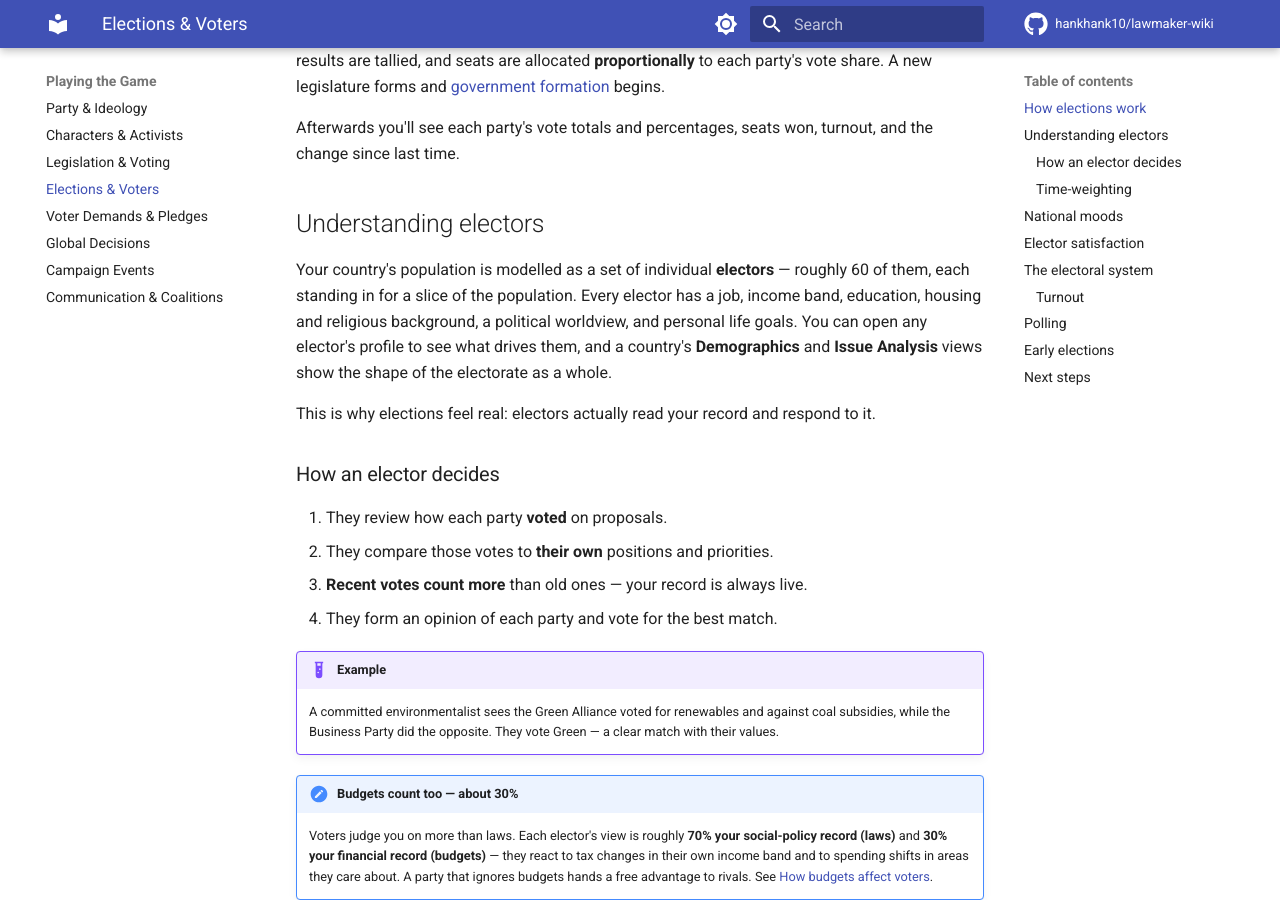
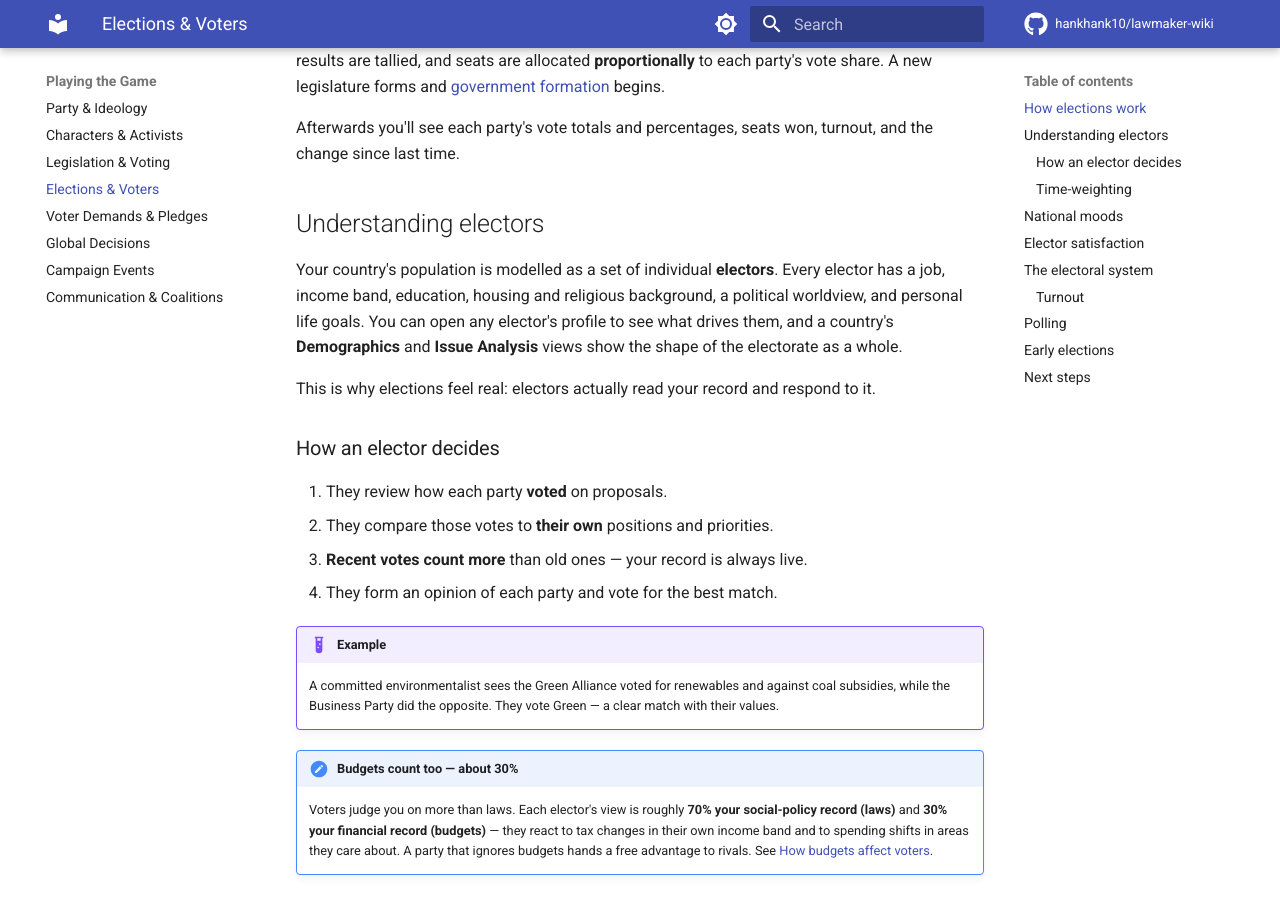
Before and after one commit to hankhank10/lawmaker-wiki, an MkDocs documentation site: the page built from docs/gameplay/elections.md, in a window 1280 px wide and 900 px high, scrolled down 373 px. Built offline with MkDocs 1.6.1 and Material for MkDocs 9.7.7, drawn with Linux system fonts in a browser that asks for light colours; comment, search, counter and statistics services are not loaded.

Commit message:
📝 Sync from private repo
Auto-synced from hankhank10/lawmaker/game-manual

```diff
--- a/docs/gameplay/elections.md
+++ b/docs/gameplay/elections.md
@@ -10,7 +10,7 @@ Afterwards you'll see each party's vote totals and percentages, seats won, turno
 
 ## Understanding electors
 
-Your country's population is modelled as a set of individual **electors** — roughly 60 of them, each standing in for a slice of the population. Every elector has a job, income band, education, housing and religious background, a political worldview, and personal life goals. You can open any elector's profile to see what drives them, and a country's **Demographics** and **Issue Analysis** views show the shape of the electorate as a whole.
+Your country's population is modelled as a set of individual **electors**. Every elector has a job, income band, education, housing and religious background, a political worldview, and personal life goals. You can open any elector's profile to see what drives them, and a country's **Demographics** and **Issue Analysis** views show the shape of the electorate as a whole.
 
 This is why elections feel real: electors actually read your record and respond to it.
 
```
